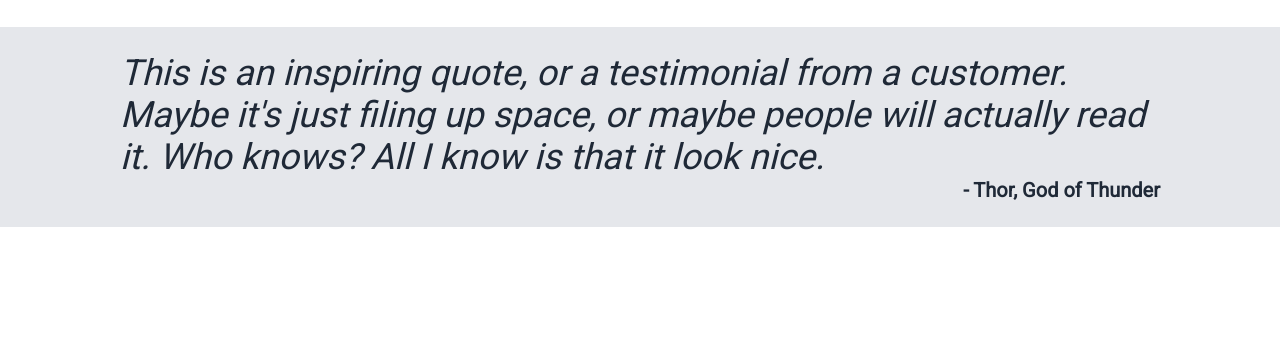
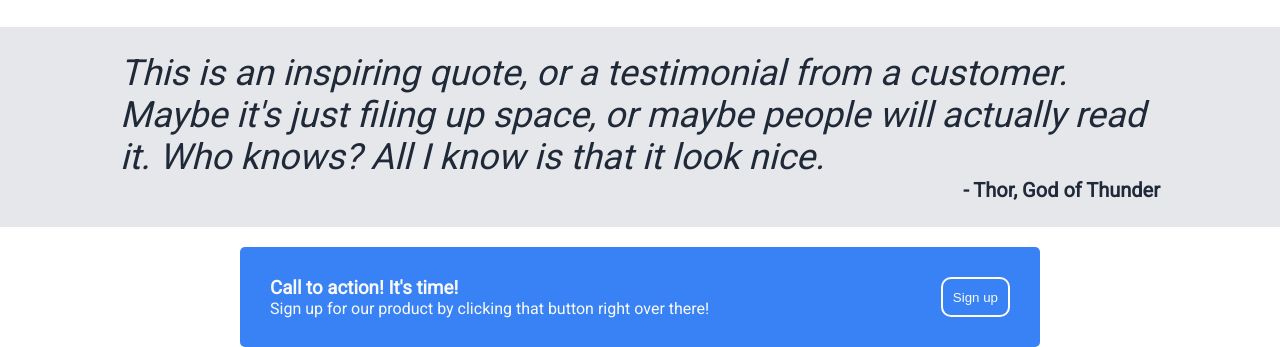
Before and after one commit to bjmickens/landing-page, a plain HTML site: page index.html in a window 1280 px wide. Shown: the part 606-953 px from the top of the page. Before the commit the page ends 833 px from the top, so only its background shows below. Drawn offline with Linux system fonts and the light colour scheme.

Commit message:
Add call to action

```diff
--- a/index.html
+++ b/index.html
@@ -72,6 +72,17 @@
     </div>
   </section>
 
+
+  <section class="call-to-action">
+    <div class="container">
+      <div>
+        <h3>Call to action! It's time!</h3>
+        <p>Sign up for our product by clicking that button right over there!</p>
+      </div>
+      <button>Sign up</button>
+    </div>
+
+  </section>
 </body>
 
 </html>
--- a/styles.css
+++ b/styles.css
@@ -145,3 +145,24 @@ ul {
  font-style: normal;
  font-weight: 900;
 }
+
+.call-to-action .container {
+  background-color: #3882f6;
+  width: 800px;
+  height: 100px;
+  padding: 30px;
+  display: flex;
+border-radius: 5px;
+justify-content: space-between;
+margin-top: 20px;
+color:#f9faf8;
+/* padding: 10px; */
+}
+
+.call-to-action button {
+  background-color:#3882f6;
+  border: 2px solid white;
+  border-radius: 10px;
+  color:#f9faf8;
+  padding: 10px;
+}
```
